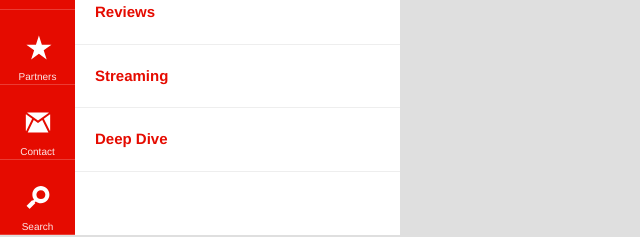
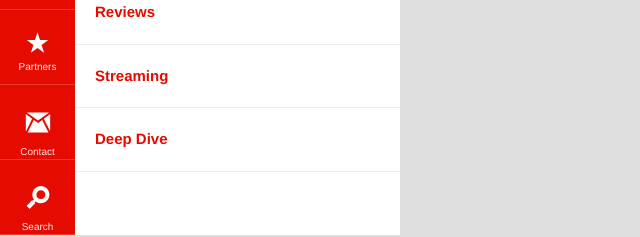
Before and after one commit to DylanMacnab/mobile-nav-2, a plain HTML site: page index.html in a window 1280 px wide. Both pictures are taken after a click on the element 640 px from the left and 37 px from the top of the page. Shown: the part 215-452 px from the top of the page, 0-640 px from the left. Drawn offline with nearby package versions, Linux system fonts and the light colour scheme.

Commit message:
Resize partners SVG icon

```diff
--- a/index.html
+++ b/index.html
@@ -83,10 +83,10 @@
     <li>
       <a href="#" class="mobileNav_tier1_item">
         <span class="icon-partners">
-          <svg version="1.0" id="Layer_1" xmlns="http://www.w3.org/2000/svg" xmlns:xlink="http://www.w3.org/1999/xlink" x="0px" y="0px"
-	 width="40px" height="35px" viewBox="29.782 0 16 16" xml:space="preserve">
-            <polygon fill="#FFFFFF" points="38.199,2.549 39.552,6.713 43.931,6.713 40.388,9.287 41.742,13.451 38.199,10.878 34.656,13.451
-	36.01,9.287 32.467,6.713 36.845,6.713 "/>
+          <svg version="1.1" id="Layer_1" xmlns="http://www.w3.org/2000/svg" xmlns:xlink="http://www.w3.org/1999/xlink" x="0px" y="0px"
+          	 width="25px" height="25px" viewBox="-4.5 -4.5 25 25" enable-background="new -4.5 -4.5 25 25" xml:space="preserve">
+          <polygon fill="#FFFFFF" points="8,-2.206 10.532,5.59 18.732,5.59 12.1,10.41 14.633,18.206 8,13.389 1.367,18.206 3.901,10.41
+          	-2.732,5.59 5.466,5.59 "/>
           </svg>
         </span>
         <span class="icon_text">Partners</span>
```
